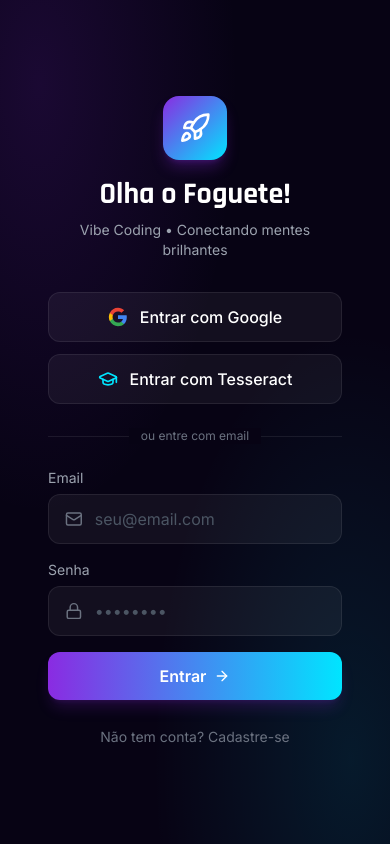
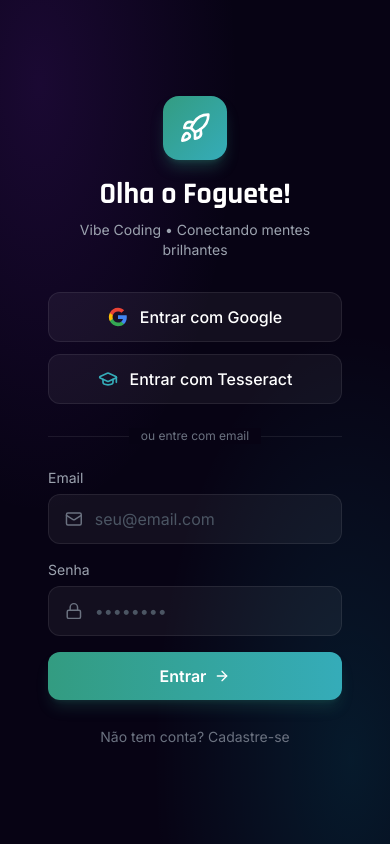
Before and after one commit to RobsonOlievira/comunidade-fogueteiros, a React (Vite) app: page /#/login in a window 390 px wide. Built offline with nearby package versions, Linux system fonts and the light colour scheme; no server answers.

Commit message:
Change gradient to #339c81/#35acb9, improve hamburger menu typography

```diff
--- a/index.html
+++ b/index.html
@@ -40,9 +40,9 @@
             colors: {
               background: 'var(--bg-color)',
               surface: '#0b0520',
-              primary: '#8a2be2',
-              'primary-hover': '#7c3aed',
-              'accent-cyan': '#00e5ff',
+              primary: '#339c81',
+              'primary-hover': '#2d8a72',
+              'accent-cyan': '#35acb9',
               'accent-pink': '#ff007f',
               'accent-green': '#39ff14',
               glass: 'rgba(255, 255, 255, 0.05)',
--- a/src/assets/style.css
+++ b/src/assets/style.css
@@ -11,8 +11,8 @@
     --bg-chat: #0e0728;              /* Roxo escuro para área de mensagens */
     --bg-input: rgba(22, 13, 56, 0.6);  /* Caixa de entrada */
 
-    --accent-glow: #8a2be2;          /* Brilho principal (Violeta) */
-    --accent-cyan: #00e5ff;          /* Ciano Neon (Tecnologia/Foguete) */
+    --accent-glow: #339c81;          /* Brilho principal (Verde Teal) */
+    --accent-cyan: #35acb9;          /* Ciano Teal (Tecnologia/Foguete) */
     --accent-pink: #ff007f;          /* Pink Fúcsia (Destaques) */
     --accent-green: #39ff14;         /* Verde Neon (Status Online) */
 
--- a/src/components/MainLayout.tsx
+++ b/src/components/MainLayout.tsx
@@ -206,8 +206,8 @@
                     key={item.path}
                     to={item.path}
                     onClick={() => setMobileOpen(false)}
-                    className={`flex items-center gap-3 px-4 py-2.5 rounded-xl text-base font-display font-medium transition-all ${
-                      isActive ? 'bg-primary/15 text-white' : 'text-gray-400 hover:text-white hover:bg-white/[0.03]'
+                    className={`flex items-center gap-3 px-4 py-2.5 rounded-xl text-base font-display font-semibold transition-all ${
+                      isActive ? 'bg-primary/15 text-white' : 'text-gray-200 hover:text-white hover:bg-white/[0.03]'
                     }`}
                   >
                     <Icon className="w-5 h-5" />
@@ -221,7 +221,7 @@
             <div className="border-t border-glass-border pt-2 mt-2 space-y-1">
               <button
                 onClick={() => { toggleTheme(); setMobileOpen(false); }}
-                className="flex items-center gap-3 px-4 py-2.5 rounded-xl text-base text-gray-400 hover:text-white hover:bg-white/[0.03] w-full"
+                className="flex items-center gap-3 px-4 py-2.5 rounded-xl text-base font-semibold text-gray-200 hover:text-white hover:bg-white/[0.03] w-full"
               >
                 {darkMode ? <Sun className="w-5 h-5" /> : <Moon className="w-5 h-5" />}
                 {darkMode ? 'Modo Claro' : 'Modo Escuro'}
```
